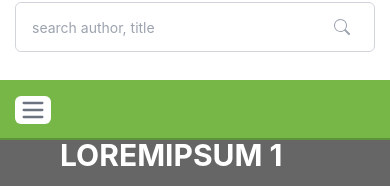
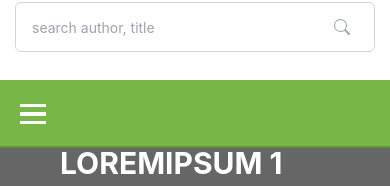
Before and after one commit to PEeGEe21/booklibrary, a React (Create React App) app: page / in a window 390 px wide. Shown: the part 131-317 px from the top of the page. Built offline with nearby package versions, Linux system fonts and the light colour scheme.

Commit message:
edited newrelease, bannerone and popauthor

```diff
--- a/src/components/home/BannerOne.jsx
+++ b/src/components/home/BannerOne.jsx
@@ -28,7 +28,7 @@ const BannerOne = () => {
 
                             </div>
 
-                            <div className="flex flex-col pl-3">
+                            <div className="flex flex-col pl-0 md:pl-3">
                                 <a href=""><span className="category-title text-[#f16745]">Horror</span></a>
 
                                 <span className="category-number"> <CountUp start={0} end={5903} delay={3} duration={100}/> </span>
@@ -41,7 +41,7 @@ const BannerOne = () => {
 
                             </div>
 
-                            <div className="flex flex-col pl-3">
+                            <div className="flex flex-col pl-0 md:pl-3">
                                 <a href=""><span className="category-title text-[#77b748]">Comedy</span></a>
                                 <span className="category-number">5930023</span>
                             </div>
@@ -53,7 +53,7 @@ const BannerOne = () => {
 
                             </div>
 
-                            <div className="flex flex-col pl-3">
+                            <div className="flex flex-col pl-0 md:pl-3">
                                 <a href=""><span className="category-title text-[#4cc3d9]">Science</span></a>
                                 <span className="category-number">5930023</span>
                             </div>
--- a/src/components/home/NewRelease.jsx
+++ b/src/components/home/NewRelease.jsx
@@ -27,7 +27,7 @@ const NewRelease = () => {
                     </div>
 
                     <div className="mt-6 lg:mt-0 lg:flex-1">
-                        <div className="grid grid-cols-2 gap-4 sm:grid-cols-3 md:grid-cols-3">
+                        <div className="grid grid-cols-1 gap-4 sm:grid-cols-3 md:grid-cols-3">
 
                         {NewReleaseBooks.sort(()=>Math.round(Math.random() * 1000)).slice(0, 3).map((book, index)=>(
                                         <div className=" new-singlebook relative rounded overflow-hidden  " key={book.id}>
@@ -53,7 +53,7 @@ const NewRelease = () => {
                                                 <span className="py-1 text-xs font-semibold text-gray-700 mr-1">Horror</span>
                                             </div>
 
-                                            <div className="px-2 py-4 mb-4 flex flex-col gap-2">
+                                            <div className="px-2 py-4 mb-4 flex flex-col gap-2 text-left">
 
                                                 {/* <span className="inline-block bg-gray-200 rounded-full px-3 py-1 text-xs font-semibold text-gray-700 mr-2 mb-2">Photography</span>
 
--- a/src/components/home/PopularAuthors.jsx
+++ b/src/components/home/PopularAuthors.jsx
@@ -74,7 +74,7 @@ const PopularAuthors = () => {
                                     </a>
 
 
-                                    <div className="px-2 py-4 flex flex-col gap-2 text-center mt-0 lg:mt-2">
+                                    <div className="px-2 py-2 mb-4 md:py-4 flex flex-col gap-2 text-center mt-0 lg:mt-2">
 
                                         <a href="">
                                             <span className="book-title text-gray-900 text-lg mb-2">{author.name}</span>
@@ -82,7 +82,7 @@ const PopularAuthors = () => {
 
                                         <span className="text-gray-700 leading-none text-sm mb-2 ">{author.books_published} books published</span>
 
-                                        <div className="inline-flex items-center justify-center gap-4">
+                                        <div className="inline-flex items-center justify-center gap-4 flex-wrap">
                                             <a href="" className="pop_author_social-icon h-8 w-8 rounded-full flex items-center justify-center bg-gray-200 hover:bg-[#3b5999] hover:text-white transition delay-100 ease-in-out duration-300"><GrFacebookOption/></a>
                                             <a href="" className="pop_author_social-icon h-8 w-8 rounded-full flex items-center justify-center bg-gray-200 hover:bg-[#55acee] hover:text-white transition delay-100 ease-in-out duration-300"><GrTwitter/></a>
                                             <a href="" className="pop_author_social-icon h-8 w-8 rounded-full flex  items-center justify-center bg-gray-200 hover:text-white hover:bg-[#0077B5] transition delay-100 ease-in-out duration-300"><GrLinkedinOption/></a>
--- a/src/components/navbar/NavBar.jsx
+++ b/src/components/navbar/NavBar.jsx
@@ -387,10 +387,13 @@ useEffect(()=>{
                     </div>
                     <div className="flex md:hidden relative">
                       <div className="container">
-                        <button type="button" className="text-gray-500 dark:text-gray-200 hover:text-gray-600 dark:hover:text-gray-400 focus:outline-none focus:text-gray-600 dark:focus:text-gray-400 my-4 bg-white border-gray-300 text-lg px-1 rounded-md " aria-label="toggle menu" onClick={()=>setMobileDropdown((prev) => !prev)} >
-                              <svg viewBox="0 0 24 24" className="w-7 h-7 fill-current">
+                        <button type="button" className={`text-gray-500 dark:text-gray-200 hover:text-gray-600 dark:hover:text-gray-400 focus:outline-none focus:text-gray-600 dark:focus:text-gray-400 my-4 bg-white border-gray-300 text-lg px-1 rounded-md mobile-menu-btn ${mobileDropdown ? "open" : ""}`} aria-label="toggle menu" onClick={()=>setMobileDropdown((prev) => !prev)} >
+                              {/* <svg viewBox="0 0 24 24" className="w-7 h-7 fill-current">
                                   <path fillRule="evenodd" d="M4 5h16a1 1 0 0 1 0 2H4a1 1 0 1 1 0-2zm0 6h16a1 1 0 0 1 0 2H4a1 1 0 0 1 0-2zm0 6h16a1 1 0 0 1 0 2H4a1 1 0 0 1 0-2z"></path>
-                              </svg>
+                              </svg> */}
+                              <div className="bar-one"></div>
+                              <div className="bar-two"></div>
+                              <div className="bar-three"></div>
                           </button>
                       </div>
 
--- a/src/components/navbar/navbar.css
+++ b/src/components/navbar/navbar.css
@@ -179,11 +179,14 @@ li.menu-item-has-children:hover > .mega-menu {
 }
 
 
+
 .mobileDropdown{
     height: 0;
     opacity: 0;
     visibility: hidden;
     transition: all 0.3s ease-in-out;
+    top: 0;
+    transition: opacity 0.75s, visibility 0.75s, height 0.75s, display 0.75s;
     display: none;
     overflow:visible;
     /* top: 0; */
@@ -195,10 +198,61 @@ li.menu-item-has-children:hover > .mega-menu {
     opacity: 1;
     display: block;
     visibility: visible;
-    transition: all 0.3s ease-in-out;
+    /* transition: all 0.3s ease-in-out; */
     overflow-y:visible
 
 }
+
+.mobile-menu-btn{
+    display: flex;
+    flex-direction: column;
+    justify-content: space-around;
+    width: 2em;
+    height: 2em;
+    background: transparent;
+    border: none;
+    padding: 5px;
+
+}
+
+.mobile-menu-btn .bar-one,
+.mobile-menu-btn .bar-two,
+.mobile-menu-btn .bar-three{
+    width: 100%;
+    height: 0.2rem;
+    background: #fff;
+    transition: all 0.3s ease;
+    position: relative;
+    transform-origin: 1px;
+}
+
+.mobile-menu-btn .bar-one{
+    transform: rotate(0);
+}
+
+.mobile-menu-btn .bar-two{
+    opacity: 1;
+    transform: translateX(0);
+}
+.mobile-menu-btn .bar-three{
+    transform: rotate(0);
+}
+
+.mobile-menu-btn.open .bar-one{
+    transform: rotate(45deg);
+}
+.mobile-menu-btn.open .bar-two{
+    opacity: 0;
+    transform: translateX(0px);
+}
+
+.mobile-menu-btn.open .bar-three{
+    transform: rotate(-45deg);
+}
+
+
+
+
 
 button .dropdown-angle-icon{
     transform: rotate(270deg);
```
